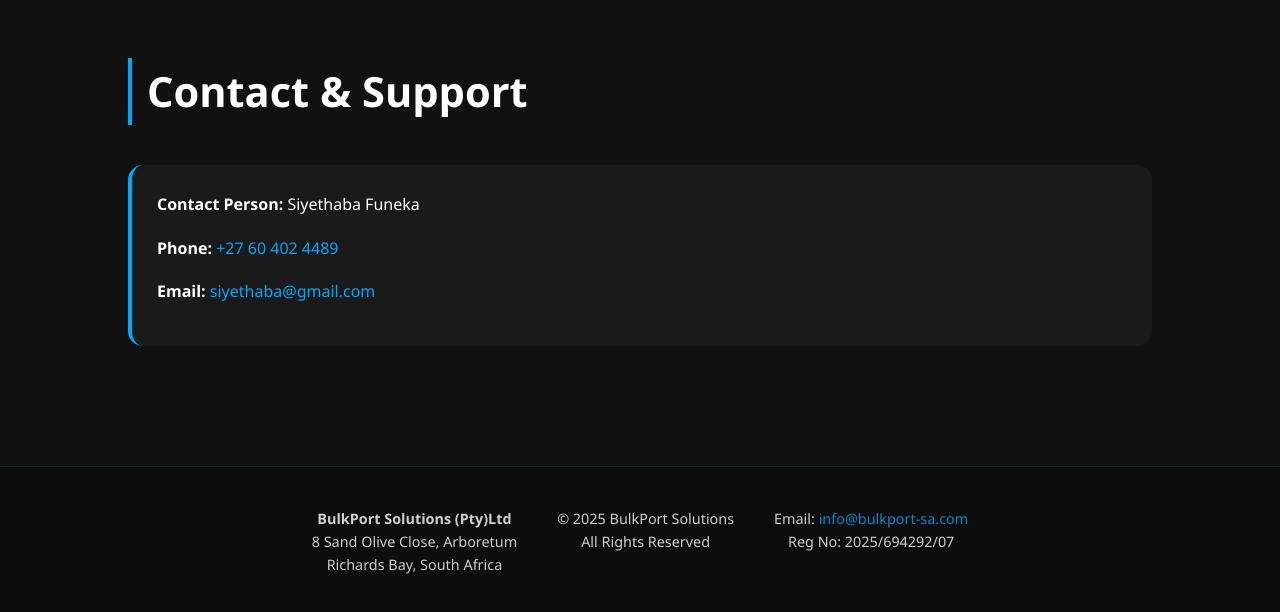
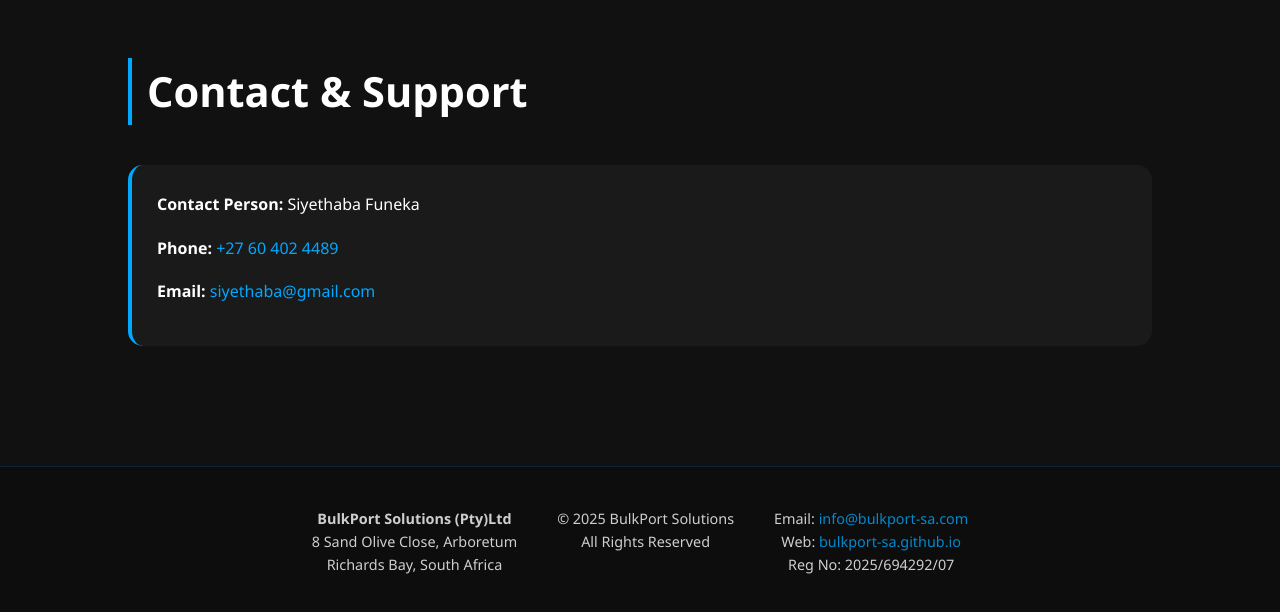
Before and after one commit to bulkport-sa/bulkport-sa.github.io, a plain HTML site: page index.html in a window 1280 px wide. Shown: the part 6228-6840 px from the top of the page. Drawn offline with Linux system fonts and the light colour scheme.

Commit message:
Update index.html
Update footer with website URL

```diff
--- a/index.html
+++ b/index.html
@@ -525,6 +525,7 @@
         </div>
         <div class="footer-section">
             <p>Email: <a href="mailto:info@bulkport-sa.com" style="color: #00a8ff; text-decoration: none;">info@bulkport-sa.com</a></p>
+            <p>Web: <a href="https://bulkport-sa.github.io/" style="color: #00a8ff; text-decoration: none;">bulkport-sa.github.io</a></p>
             <p>Reg No: 2025/694292/07</p>
         </div>
     </div>
```
